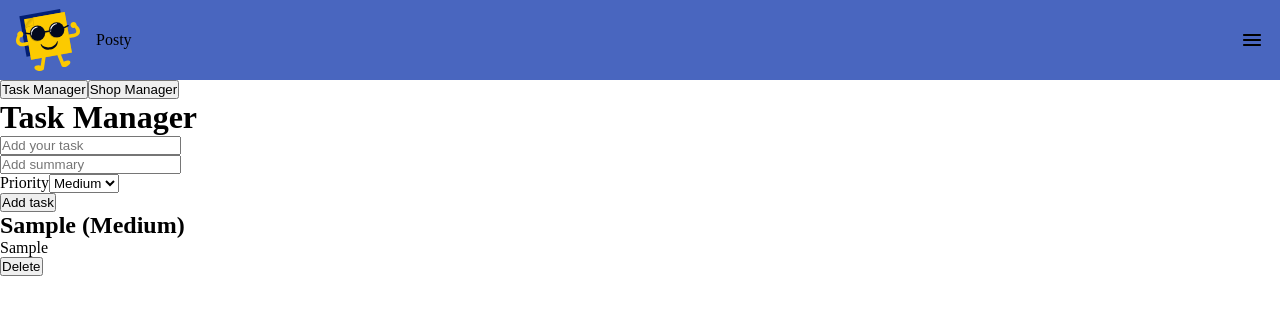
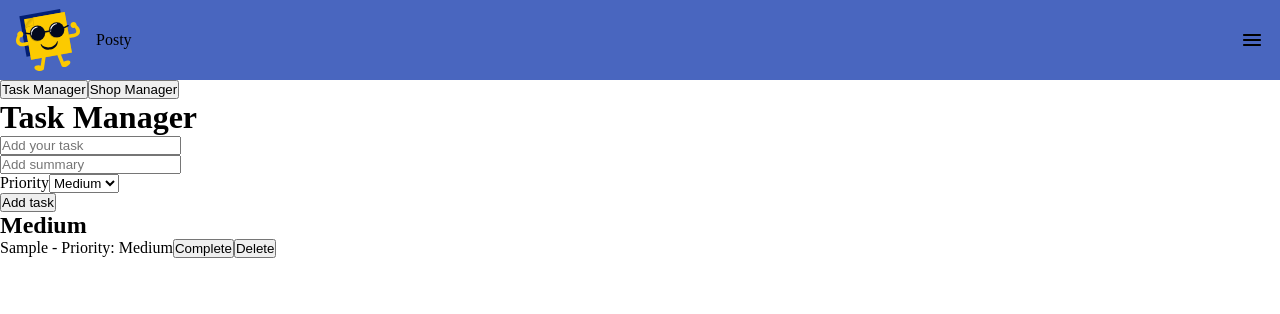
Before and after one commit to EvaneRex/taskmanager, a React (Vite) app: page / in a window 1280 px wide. Both pictures are taken after typing "Sample", "Sample" into the empty fields and a click on the button "Add task". Shown: the top 314 px of the page. Built offline with nearby package versions, Linux system fonts and the light colour scheme.

Commit message:
FIXED THE F'ING SORTING

```diff
--- a/src/components/Task.tsx
+++ b/src/components/Task.tsx
@@ -16,15 +16,10 @@
  *
  */
 
+import { TaskItemType } from "./TaskList";
+
 interface TaskProps {
-  taskItem: {
-    id: number;
-    title: string;
-    summary: string;
-    completed: boolean;
-    priority: "High" | "Medium" | "Low";
-    tasks: string;
-  };
+  taskItem: TaskItemType
   removeTaskItem: (id: number) => void;
   toggleTaskItemCompletion: (id: number) => void;
 }
--- a/src/components/TaskList.tsx
+++ b/src/components/TaskList.tsx
@@ -13,7 +13,7 @@
 
 import TaskItem from "./Task.tsx";
 
-type Priority = "High" | "Medium" | "Low";
+export type Priority = "High" | "Medium" | "Low";
 
 //Define the order of priority
 const priorityOrder: Record<Priority, number> = {
@@ -23,11 +23,10 @@ const priorityOrder: Record<Priority, number> = {
 } as const;
 
 //Define the type for tasklist (??)
-interface TaskItemType {
+export interface TaskItemType {
   id: number;
   title: string;
   summary: string;
-  tasks: string;
   priority: Priority;
   completed: boolean;
 }
@@ -41,19 +40,19 @@ interface TaskItemType {
 
 //define the props for the TaskList component
 interface TaskListProps {
-  taskItem: TaskItemType[];
+  taskItems: TaskItemType[];
   removeTaskItem: (id: number) => void;
   toggleTaskItemCompletion: (id: number) => void;
 }
 
 
 const TaskList: React.FC<TaskListProps> = ({
-  taskItem,
+  taskItems: taskItems,
   removeTaskItem,
   toggleTaskItemCompletion,
 }) => {
   // Sort TaskList by priority and completed status
-  const sortedTaskItem = [...taskItem].sort((a, b) => {
+  const sortedTaskItem = [...taskItems].sort((a, b) => {
     // Sort by completed status
     if (a.completed !== b.completed) {
       return a.completed ? 1 : -1; // Completed tasks go last
@@ -66,12 +65,15 @@ const TaskList: React.FC<TaskListProps> = ({
   const groupedTasks = sortedTaskItem.reduce<
     Record<string, TaskItemType[]>
   >((acc, taskItem) => {
-    if (!acc[taskItem.tasks]) {
-      acc[taskItem.tasks] = [];
+    if (!acc[taskItem.priority]) {
+      acc[taskItem.priority] = [];
     }
-    acc[taskItem.tasks].push(taskItem);
+    acc[taskItem.priority].push(taskItem);
     return acc;
   }, {});
+
+
+  console.log(groupedTasks)
 
   return (
     <div aria-label="Task items">
--- a/src/components/TaskManager.tsx
+++ b/src/components/TaskManager.tsx
@@ -7,28 +7,27 @@
  * Note for future additions for the task files in general
  * Making it possible to mark as complete, adding a event keydown for space or enter to enable keyboard usage for marking as complete.
  */
-import { useState } from "react";
+import { useEffect, useState } from "react";
 import NewTask from "./NewTask";
-import TaskList from "./TaskList";
+import TaskList, { Priority, TaskItemType } from "./TaskList";
 
-export type Task = {
-  id: number;
-  title: string;
-  summary: string;
-  completed: Boolean;
-  priority: "High" | "Medium" | "Low";
-};
+
 
 export default function Taskmanager() {
-  const [tasks, setTasks] = useState<Task[]>([]);
+  const storedTasks: TaskItemType[] = JSON.parse(localStorage.getItem("taskItems") || "[]");
+  const [tasks, setTasks] = useState<TaskItemType[]>(storedTasks);
+
+  useEffect(() => {
+    localStorage.setItem("taskItems", JSON.stringify(tasks));
+  }, [tasks])
 
   // Add a new task
   const addTask = (
     task: string,
     summary: string,
-    priority: "High" | "Medium" | "Low"
+    priority: Priority
   ) => {
-    const newTask: Task = {
+    const newTask: TaskItemType = {
       id: tasks.length + 1, // Generate a simple unique ID
       title: task,
       summary: summary,
@@ -38,6 +37,10 @@ export default function Taskmanager() {
 
     setTasks((prevTasks) => [...prevTasks, newTask]);
   };
+
+  const handleComplete = (id: number) => {
+    setTasks(tasks.map((task) => task.id === id ? { ...task, completed: !task.completed } : task))
+  }
 
   const handleDelete = (id: number) => {
     const confirmDeletion = window.confirm(
@@ -58,24 +61,7 @@ export default function Taskmanager() {
       <h1>Task Manager</h1>
 
       <NewTask onAddTask={addTask} />
-
-      <section>
-        {tasks.length > 0 ? (
-          <ul>
-            {tasks.map((task) => (
-              <li key={task.id}>
-                <h2>
-                  {task.title} ({task.priority})
-                </h2>
-                <p>{task.summary}</p>
-                <button onClick={() => handleDelete(task.id)}>Delete</button>
-              </li>
-            ))}
-          </ul>
-        ) : (
-          <p>No tasks yet. Add a task above!</p>
-        )}
-      </section>
+      <TaskList taskItems={tasks as TaskItemType[]} removeTaskItem={handleDelete} toggleTaskItemCompletion={handleComplete} />
     </div>
   );
 }
```
